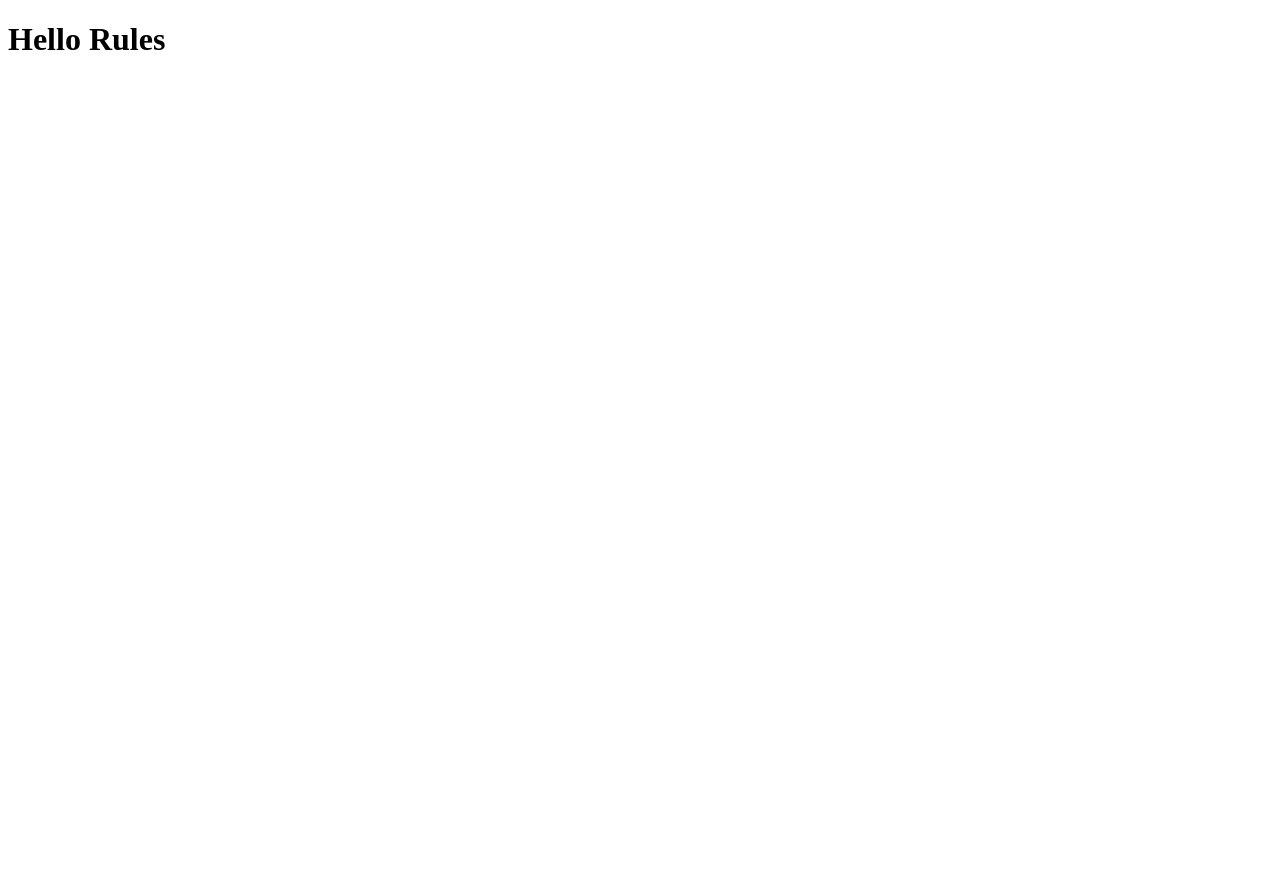
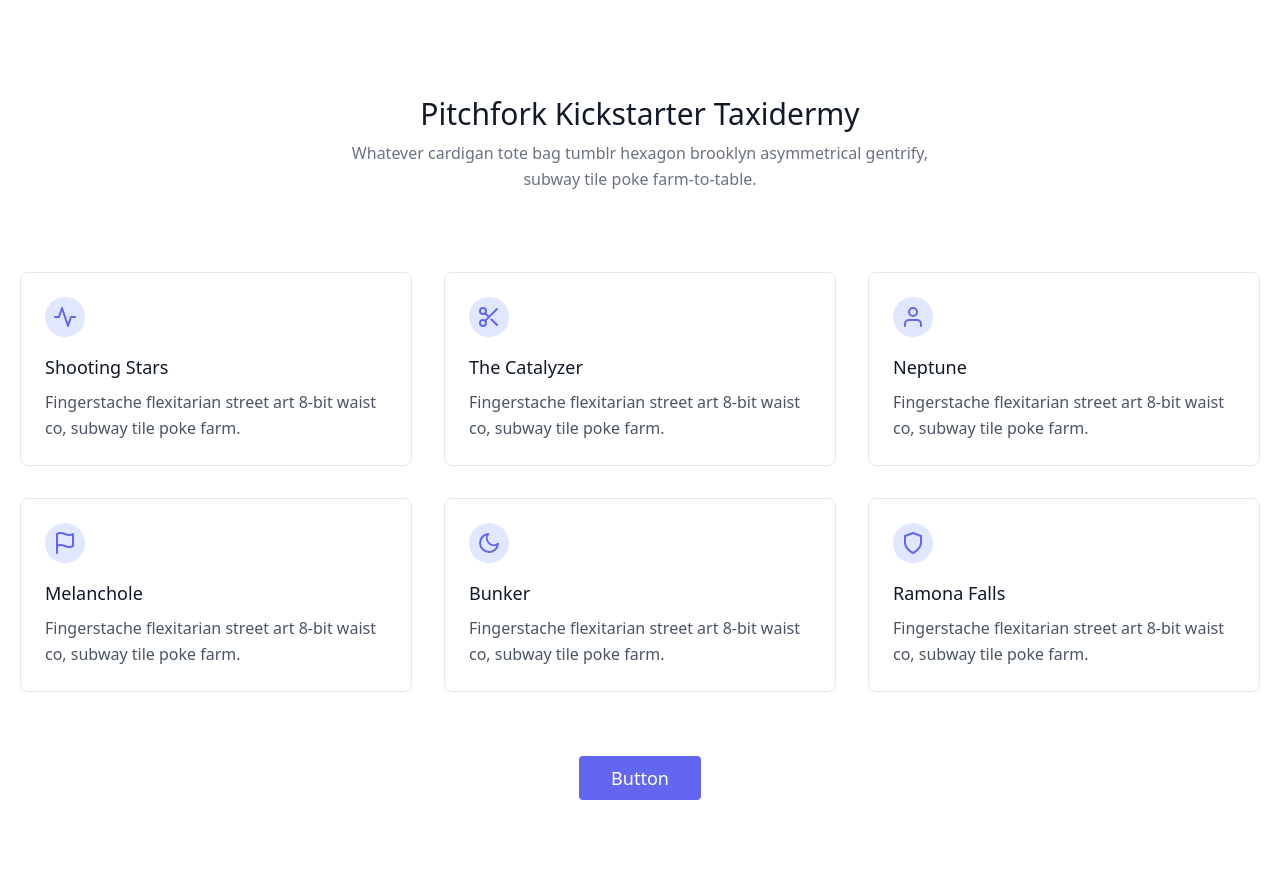
Before and after one commit to AdamFraley/CollegeFootballChallenge, a Django app: page /rules/ in a window 1280 px wide. Before the commit the page is almost empty. Before the commit the page ends 50 px from the top, so only its background shows below. Run offline with Django 4.2, Linux system fonts and the light colour scheme; some libraries are stand-ins or nearby versions.

Commit message:
rules sheet work

```diff
--- a/cfc_app/templates/cfc_app/rules.html
+++ b/cfc_app/templates/cfc_app/rules.html
@@ -5,9 +5,92 @@
     <meta http-equiv="X-UA-Compatible" content="IE=edge">
     <meta name="viewport" content="width=device-width, initial-scale=1.0">
     <title>Rules || CFC</title>
+    <script src="https://cdn.tailwindcss.com/"></script>
+
 </head>
-<h1>Hello Rules</h1>
+
 <body>
+
+    <section class="text-gray-600 body-font">
+        <div class="container px-5 py-24 mx-auto">
+          <div class="flex flex-wrap w-full mb-20 flex-col items-center text-center">
+            <h1 class="sm:text-3xl text-2xl font-medium title-font mb-2 text-gray-900">Pitchfork Kickstarter Taxidermy</h1>
+            <p class="lg:w-1/2 w-full leading-relaxed text-gray-500">Whatever cardigan tote bag tumblr hexagon brooklyn asymmetrical gentrify, subway tile poke farm-to-table.</p>
+          </div>
+          <div class="flex flex-wrap -m-4">
+            <div class="xl:w-1/3 md:w-1/2 p-4">
+              <div class="border border-gray-200 p-6 rounded-lg">
+                <div class="w-10 h-10 inline-flex items-center justify-center rounded-full bg-indigo-100 text-indigo-500 mb-4">
+                  <svg fill="none" stroke="currentColor" stroke-linecap="round" stroke-linejoin="round" stroke-width="2" class="w-6 h-6" viewBox="0 0 24 24">
+                    <path d="M22 12h-4l-3 9L9 3l-3 9H2"></path>
+                  </svg>
+                </div>
+                <h2 class="text-lg text-gray-900 font-medium title-font mb-2">Shooting Stars</h2>
+                <p class="leading-relaxed text-base">Fingerstache flexitarian street art 8-bit waist co, subway tile poke farm.</p>
+              </div>
+            </div>
+            <div class="xl:w-1/3 md:w-1/2 p-4">
+              <div class="border border-gray-200 p-6 rounded-lg">
+                <div class="w-10 h-10 inline-flex items-center justify-center rounded-full bg-indigo-100 text-indigo-500 mb-4">
+                  <svg fill="none" stroke="currentColor" stroke-linecap="round" stroke-linejoin="round" stroke-width="2" class="w-6 h-6" viewBox="0 0 24 24">
+                    <circle cx="6" cy="6" r="3"></circle>
+                    <circle cx="6" cy="18" r="3"></circle>
+                    <path d="M20 4L8.12 15.88M14.47 14.48L20 20M8.12 8.12L12 12"></path>
+                  </svg>
+                </div>
+                <h2 class="text-lg text-gray-900 font-medium title-font mb-2">The Catalyzer</h2>
+                <p class="leading-relaxed text-base">Fingerstache flexitarian street art 8-bit waist co, subway tile poke farm.</p>
+              </div>
+            </div>
+            <div class="xl:w-1/3 md:w-1/2 p-4">
+              <div class="border border-gray-200 p-6 rounded-lg">
+                <div class="w-10 h-10 inline-flex items-center justify-center rounded-full bg-indigo-100 text-indigo-500 mb-4">
+                  <svg fill="none" stroke="currentColor" stroke-linecap="round" stroke-linejoin="round" stroke-width="2" class="w-6 h-6" viewBox="0 0 24 24">
+                    <path d="M20 21v-2a4 4 0 00-4-4H8a4 4 0 00-4 4v2"></path>
+                    <circle cx="12" cy="7" r="4"></circle>
+                  </svg>
+                </div>
+                <h2 class="text-lg text-gray-900 font-medium title-font mb-2">Neptune</h2>
+                <p class="leading-relaxed text-base">Fingerstache flexitarian street art 8-bit waist co, subway tile poke farm.</p>
+              </div>
+            </div>
+            <div class="xl:w-1/3 md:w-1/2 p-4">
+              <div class="border border-gray-200 p-6 rounded-lg">
+                <div class="w-10 h-10 inline-flex items-center justify-center rounded-full bg-indigo-100 text-indigo-500 mb-4">
+                  <svg fill="none" stroke="currentColor" stroke-linecap="round" stroke-linejoin="round" stroke-width="2" class="w-6 h-6" viewBox="0 0 24 24">
+                    <path d="M4 15s1-1 4-1 5 2 8 2 4-1 4-1V3s-1 1-4 1-5-2-8-2-4 1-4 1zM4 22v-7"></path>
+                  </svg>
+                </div>
+                <h2 class="text-lg text-gray-900 font-medium title-font mb-2">Melanchole</h2>
+                <p class="leading-relaxed text-base">Fingerstache flexitarian street art 8-bit waist co, subway tile poke farm.</p>
+              </div>
+            </div>
+            <div class="xl:w-1/3 md:w-1/2 p-4">
+              <div class="border border-gray-200 p-6 rounded-lg">
+                <div class="w-10 h-10 inline-flex items-center justify-center rounded-full bg-indigo-100 text-indigo-500 mb-4">
+                  <svg fill="none" stroke="currentColor" stroke-linecap="round" stroke-linejoin="round" stroke-width="2" class="w-6 h-6" viewBox="0 0 24 24">
+                    <path d="M21 12.79A9 9 0 1111.21 3 7 7 0 0021 12.79z"></path>
+                  </svg>
+                </div>
+                <h2 class="text-lg text-gray-900 font-medium title-font mb-2">Bunker</h2>
+                <p class="leading-relaxed text-base">Fingerstache flexitarian street art 8-bit waist co, subway tile poke farm.</p>
+              </div>
+            </div>
+            <div class="xl:w-1/3 md:w-1/2 p-4">
+              <div class="border border-gray-200 p-6 rounded-lg">
+                <div class="w-10 h-10 inline-flex items-center justify-center rounded-full bg-indigo-100 text-indigo-500 mb-4">
+                  <svg fill="none" stroke="currentColor" stroke-linecap="round" stroke-linejoin="round" stroke-width="2" class="w-6 h-6" viewBox="0 0 24 24">
+                    <path d="M12 22s8-4 8-10V5l-8-3-8 3v7c0 6 8 10 8 10z"></path>
+                  </svg>
+                </div>
+                <h2 class="text-lg text-gray-900 font-medium title-font mb-2">Ramona Falls</h2>
+                <p class="leading-relaxed text-base">Fingerstache flexitarian street art 8-bit waist co, subway tile poke farm.</p>
+              </div>
+            </div>
+          </div>
+          <button class="flex mx-auto mt-16 text-white bg-indigo-500 border-0 py-2 px-8 focus:outline-none hover:bg-indigo-600 rounded text-lg">Button</button>
+        </div>
+      </section>
 
 </body>
 </html>
```
Also changed, not shown: cfc_app/templates/cfc_app/index.html (+11 -10 lines), cfc_app/static/yard_line_image.jpg (renamed from images/yard_line_image.jpg), players/static/yard_line_image.jpg (added).
